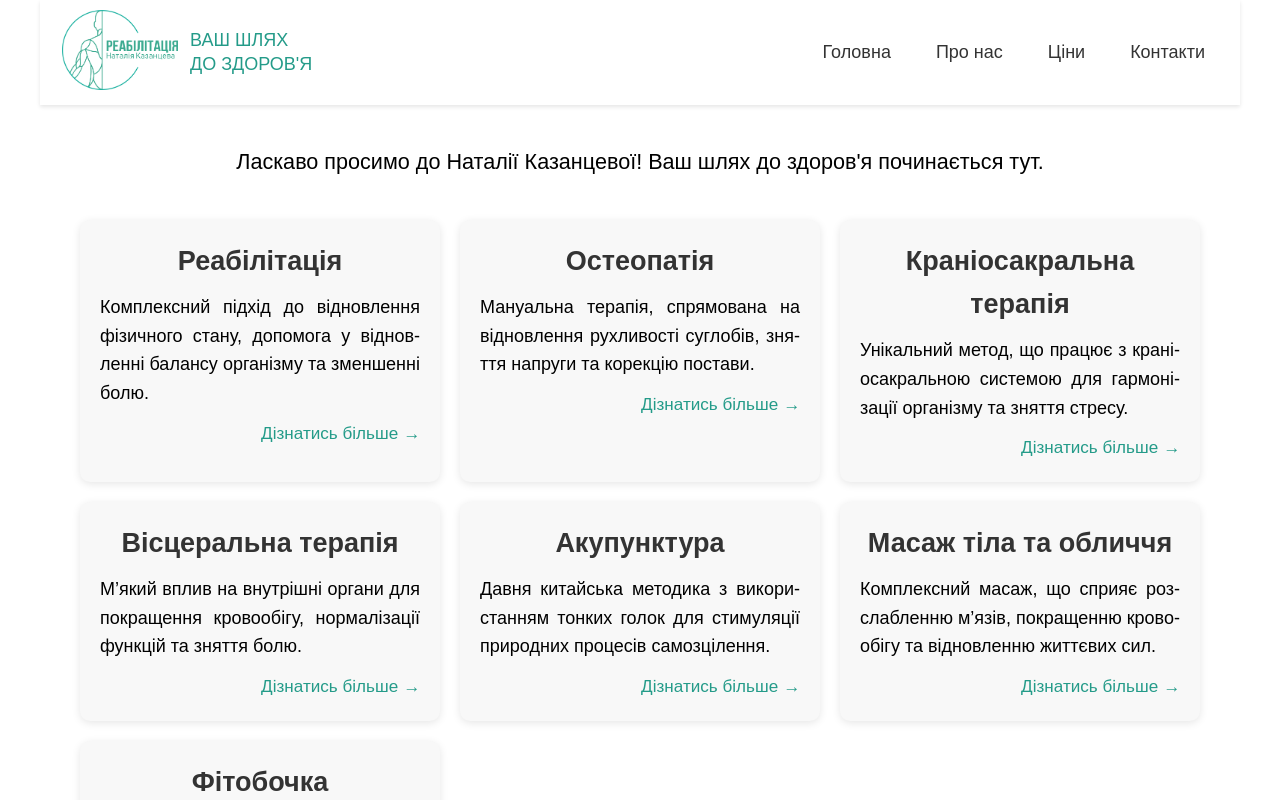
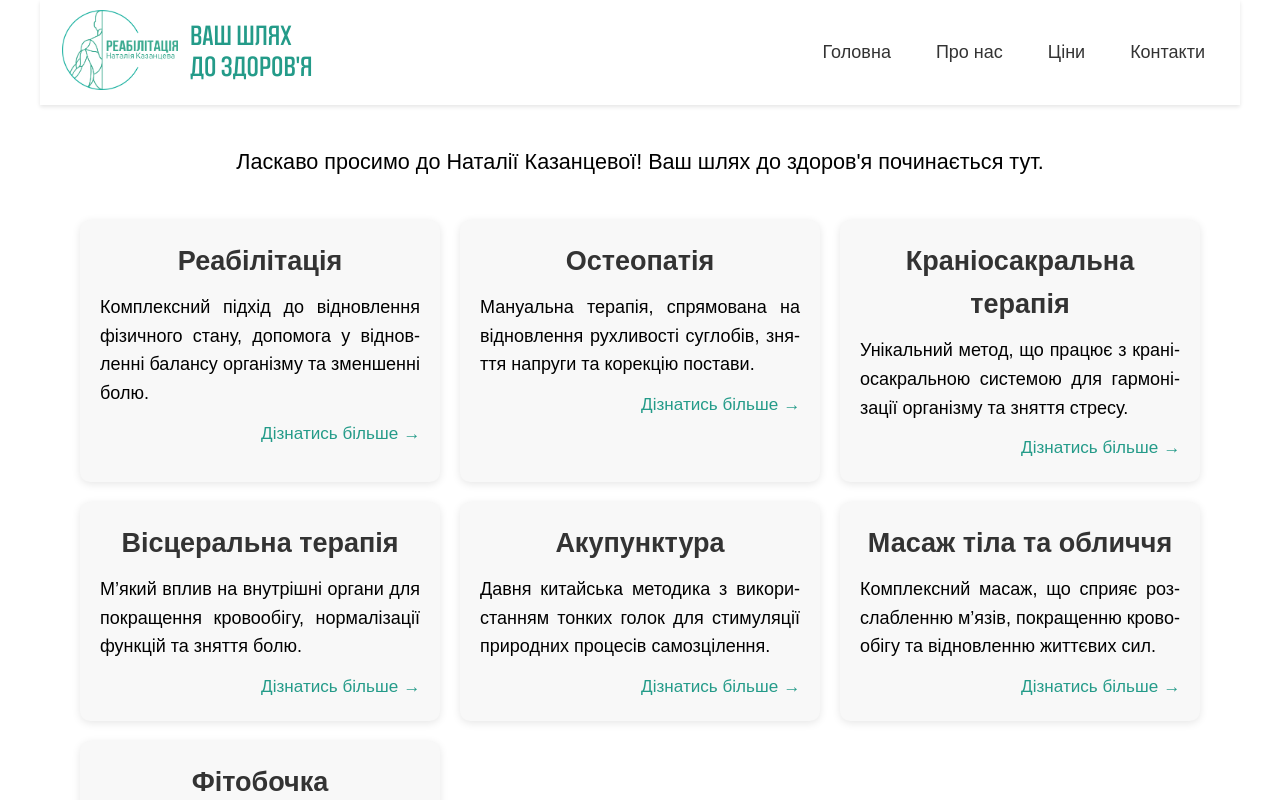
Before and after one commit to RicConey/kazantseva-rehab, a Next.js app: page / in a window 1280 px wide. Shown: the top 800 px of the page. Built offline with nearby package versions, Linux system fonts and the light colour scheme.

Commit message:
Добавлен щрифт в надпись лого (SocialGothic-Medium)

```diff
--- a/app/Header.module.css
+++ b/app/Header.module.css
@@ -43,16 +43,18 @@
 }
 
 /* Текст рядом с логотипом */
+
+
 .logoText {
+    font-family: "LogoFont", sans-serif;
     display: flex;
     flex-direction: column;
-    font-size: 1rem; /* Такой же размер шрифта, как в меню */
+    font-size: 1.3rem; /* Такой же размер шрифта, как в меню */
     font-weight: normal; /* Делаем такой же вес, как у других текстов */
     line-height: 1.3;
     color: #249B89; /* Цвет логотипа */
     text-transform: uppercase;
     white-space: nowrap;
-    font-family: inherit; /* Используем тот же шрифт, что и на сайте */
     margin-left: 10px; /* Отступ от логотипа */
 }
 
--- a/styles/globals.css
+++ b/styles/globals.css
@@ -89,3 +89,10 @@ h1, h2, h3, h4, h5, h6, p {
     color: #e0e0e0;
     transition: background-color 0.3s, color 0.3s;
 }
+
+@font-face {
+    font-family: "LogoFont";
+    src: url("/fonts/LogoFont.woff2") format("woff2");
+    font-weight: 400;
+    font-style: normal;
+}
```
Also changed, not shown: public/fonts/LogoFont.woff2 (added).
